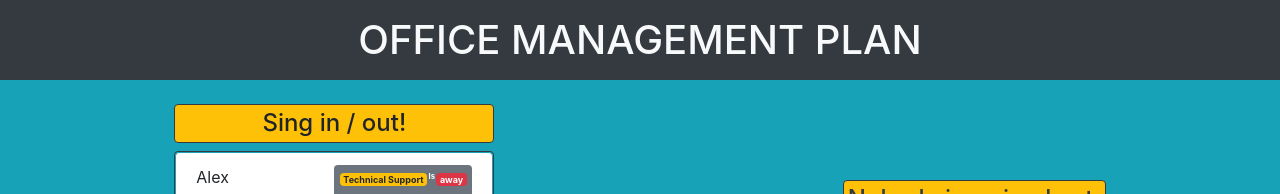
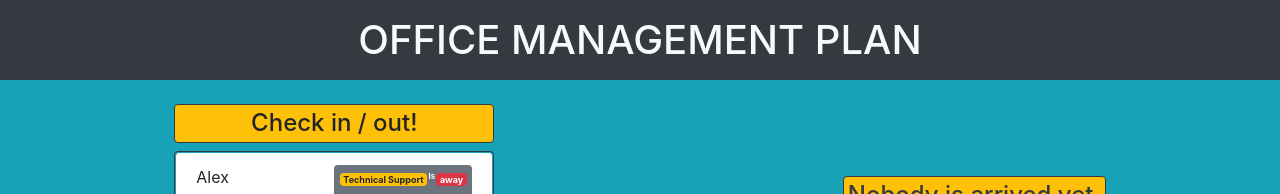
Before and after one commit to Balazs-D/Office-Organisation-App, a React (Create React App) app in the folder office-management/: page / in a window 1280 px wide. Shown: the top 194 px of the page. Built offline with nearby package versions, Linux system fonts and the light colour scheme; the HTML template or start-up script is replaced by a standard one.

Commit message:
style update + ui update

```diff
--- a/office-management/src/components/Employees.js
+++ b/office-management/src/components/Employees.js
@@ -6,7 +6,7 @@ const Employees = () => {
 
   return (
     <div className='w-25 pt-3'>
-      <h4 className='w-100 bg-warning border border-dark rounded p-1 text-center'>Sing in / out!</h4>
+      <h4 className='w-100 bg-warning border border-dark rounded p-1 text-center'>Check in / out!</h4>
       <ul className='list-group border border-dark rounded'>
         {officeContext.staff.map((employee, i) => {
           return (
--- a/office-management/src/components/Plan.js
+++ b/office-management/src/components/Plan.js
@@ -133,6 +133,21 @@ const Plan = () => {
           })}
         </li>
       </ul>
+
+      {selection.length !== 0 ? (
+        <h5
+          className='border text-center p-1 mt-2 text-dark w-100 border bg-success border-dark align-items-center rounded'
+          style={{ width: '100%' }}
+        >
+          Mark if its done!
+        </h5>
+      ) : (
+        <h4
+
+        >
+
+        </h4>
+      )}
     </div>
   );
 };
```
